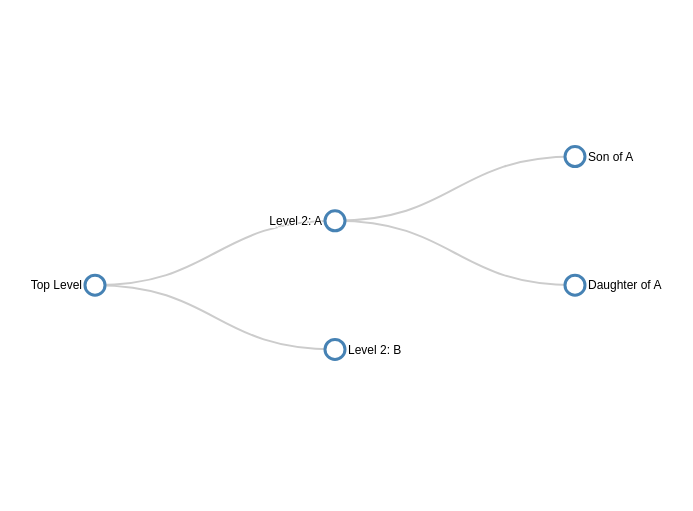
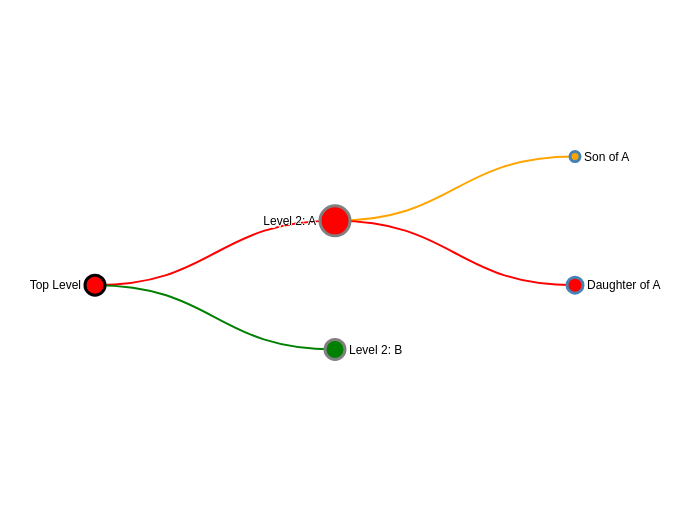
Before and after one commit to macul99/d3tree1, a plain HTML site: page index.html in a window 1280 px wide. Shown: the whole page, without its empty margins (3-696 px from the left). Drawn offline with nearby package versions, Linux system fonts and the light colour scheme.

Commit message:
change the style of the tree

```diff
--- a/index.html
+++ b/index.html
@@ -31,15 +31,36 @@
 var treeData =
   {
     "name": "Top Level",
+    "value": 10,
+    "type": "black",
+    "level": "red",
     "children": [
       {
-    "name": "Level 2: A",
+        "name": "Level 2: A",
+        "value": 15,
+        "type": "grey",
+        "level": "red",
         "children": [
-          { "name": "Son of A" },
-          { "name": "Daughter of A" }
+          {
+            "name": "Son of A",
+            "value": 5,
+            "type": "steelblue",
+            "level": "orange"
+          },
+          {
+            "name": "Daughter of A",
+            "value": 8,
+            "type": "steelblue",
+            "level": "red"
+          }
         ]
       },
-      { "name": "Level 2: B" }
+      {
+        "name": "Level 2: B",
+        "value": 10,
+        "type": "grey",
+        "level": "green"
+      }
     ]
   };
 
@@ -77,6 +98,7 @@ var link = g.selectAll(".link")
     .data( nodes.descendants().slice(1)) //nodes.descendants() return the array of 'descendant' nodes, slice(1) will remove root node since link is a line between child node to its parent
   .enter().append("path")
     .attr("class", "link")
+    .style("stroke", function(d) { return d.data.level; })
     .attr("d", function(d) {
        return "M" + d.y + "," + d.x // move the drawing point to specified location using 'M'
          + "C" + (d.y + d.parent.y) / 2 + "," + d.x // draw a Bezier curve, set the first control point
@@ -96,12 +118,14 @@ var node = g.selectAll(".node")
 
 // adds the circle to the node
 node.append("circle")
-  .attr("r", 10);
+  .attr("r", function(d) { return d.data.value; })
+  .style("stroke", function(d) { return d.data.type; })
+  .style("fill", function(d) { return d.data.level; });
 
 // adds the text to the node
 node.append("text")
   .attr("dy", ".35em")
-  .attr("x", function(d) { return d.children ? -13 : 13; })
+  .attr("x", function(d) { return d.children ? (d.data.value + 4) * -1 : d.data.value + 4 })
   .style("text-anchor", function(d) { return d.children ? "end" : "start"; })
   .text(function(d) { return d.data.name; });
 
```
